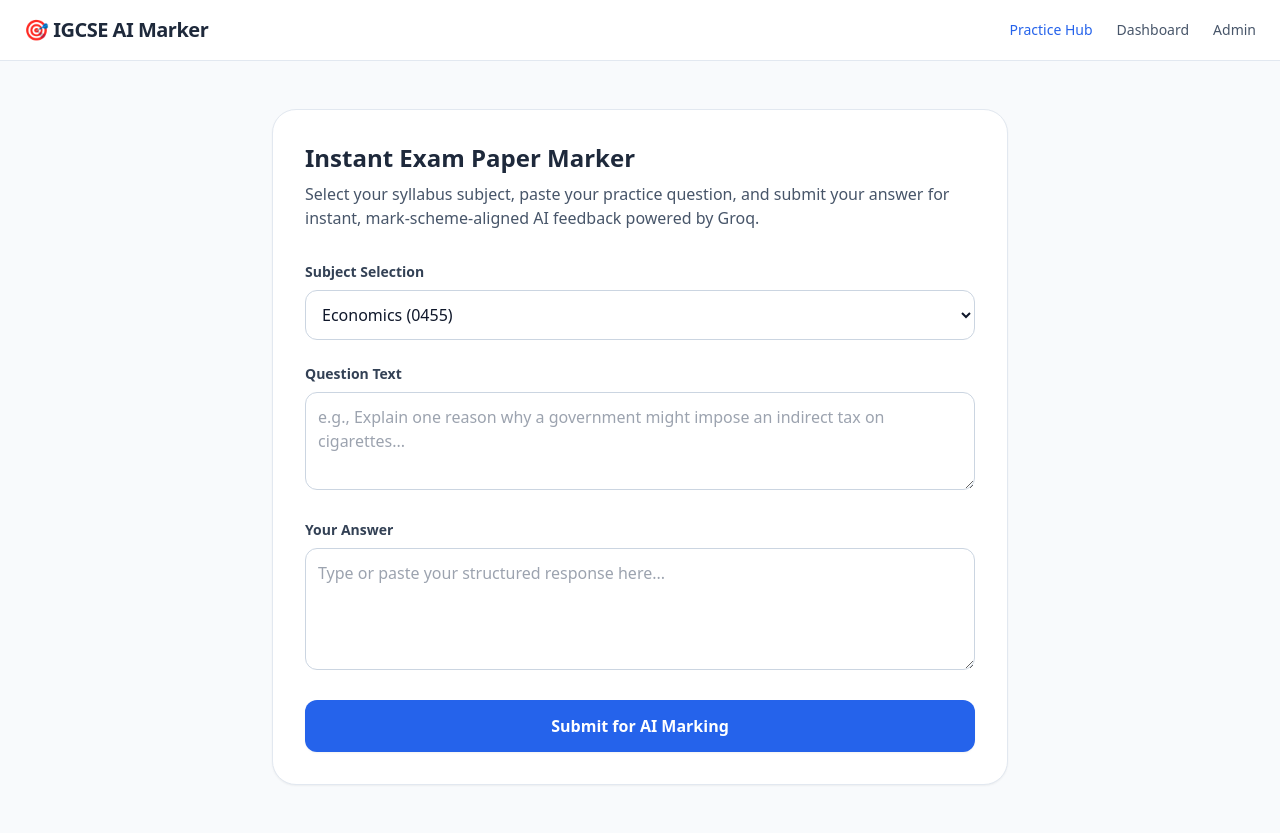
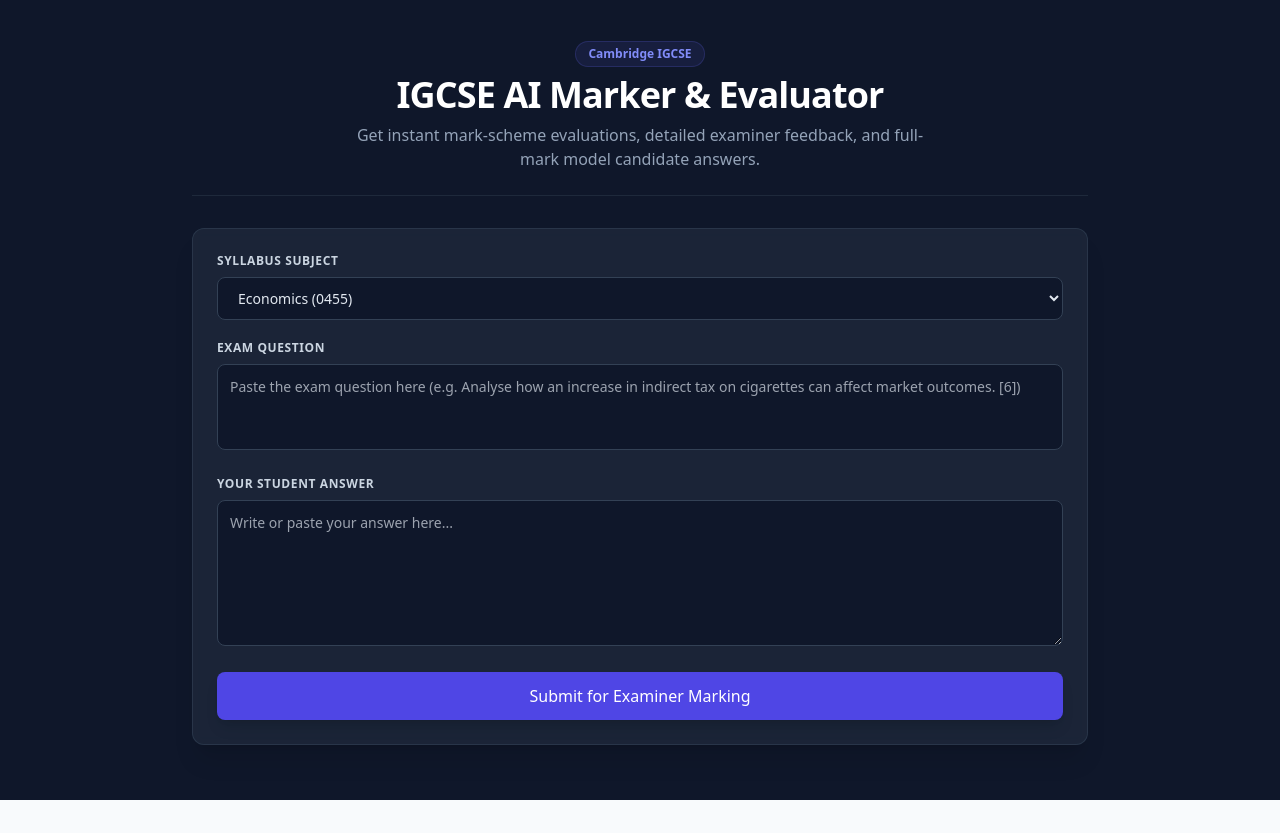
Before and after one commit to fahamuinitiatives-dotcom/master-marker, a Next.js app: page / in a window 1280 px wide. After the commit the page ends 800 px from the top, so only its background shows below. Built offline with nearby package versions, Linux system fonts and the light colour scheme.

Commit message:
Update page.tsx

```diff
--- a/app/page.tsx
+++ b/app/page.tsx
@@ -1,19 +1,20 @@
 'use client';
 
-import React, { useState } from 'react';
-import Link from 'next/link';
+import { useState } from 'react';
 
-export default function HomePage() {
-  const [subject, setSubject] = useState('0455');
+export default function Home() {
+  const [subject, setSubject] = useState('Economics (0455)');
   const [question, setQuestion] = useState('');
   const [answer, setAnswer] = useState('');
+  const [feedback, setFeedback] = useState('');
   const [loading, setLoading] = useState(false);
-  const [result, setResult] = useState<{ score: string; feedback: string } | null>(null);
+  const [error, setError] = useState('');
 
-  const handleMark = async (e: React.FormEvent) => {
+  const handleSubmit = async (e: React.FormEvent) => {
     e.preventDefault();
     setLoading(true);
-    setResult(null);
+    setError('');
+    setFeedback('');
 
     try {
       const res = await fetch('/api/mark', {
@@ -25,75 +26,80 @@ export default function HomePage() {
       const data = await res.json();
 
       if (!res.ok) {
-        throw new Error(data.error || 'Evaluation failed');
+        throw new Error(data.error || 'Failed to generate evaluation.');
       }
 
-      setResult({
-        score: 'Evaluated',
-        feedback: data.feedback,
-      });
+      setFeedback(data.feedback);
     } catch (err: any) {
-      alert(`Error: ${err.message}`);
+      setError(err.message);
     } finally {
       setLoading(false);
     }
   };
 
   return (
-    <div className="min-h-screen bg-slate-50 text-slate-900">
-      {/* Navigation Header */}
-      <header className="bg-white border-b border-slate-200 py-4 px-6 flex justify-between items-center shadow-xs">
-        <h1 className="text-xl font-bold text-slate-800 tracking-tight">🎯 IGCSE AI Marker</h1>
-        <nav className="flex gap-6 text-sm font-medium">
-          <Link href="/practice" className="text-blue-600 hover:underline">Practice Hub</Link>
-          <Link href="/dashboard" className="text-slate-600 hover:underline">Dashboard</Link>
-          <Link href="/admin" className="text-slate-600 hover:underline">Admin</Link>
-        </nav>
+    <main className="min-h-screen bg-slate-900 text-slate-100 py-10 px-4 sm:px-8">
+      <div className="max-w-4xl mx-auto space-y-8">
+
+        {/* Header Section */}
+        <header className="text-center space-y-2 border-b border-slate-800 pb-6">
+          <span className="inline-block px-3 py-1 bg-indigo-500/10 text-indigo-400 text-xs font-semibold rounded-full border border-indigo-500/20">
+            Cambridge IGCSE
+          </span>
+          <h1 className="text-3xl sm:text-4xl font-extrabold tracking-tight text-white">
+            IGCSE AI Marker & Evaluator
+          </h1>
+          <p className="text-slate-400 text-sm sm:text-base max-w-xl mx-auto">
+            Get instant mark-scheme evaluations, detailed examiner feedback, and full-mark model candidate answers.
+          </p>
         </header>
 
-      {/* Main Container */}
-      <main className="max-w-3xl mx-auto px-4 py-12">
-        <div className="bg-white rounded-2xl shadow-sm border border-slate-200 p-8">
-          <h2 className="text-2xl font-bold text-slate-800 mb-2">Instant Exam Paper Marker</h2>
-          <p className="text-slate-600 mb-8">
-            Select your syllabus subject, paste your practice question, and submit your answer for instant, mark-scheme-aligned AI feedback powered by Groq.
-          </p>
+        {/* Input Form */}
+        <form onSubmit={handleSubmit} className="bg-slate-800/80 border border-slate-700/60 rounded-xl p-6 shadow-xl space-y-5 backdrop-blur-sm">
 
-          <form onSubmit={handleMark} className="space-y-6">
           <div>
-              <label className="block text-sm font-semibold text-slate-700 mb-2">Subject Selection</label>
+            <label className="block text-xs font-semibold text-slate-300 uppercase tracking-wider mb-2">
+              Syllabus Subject
+            </label>
             <select
               value={subject}
               onChange={(e) => setSubject(e.target.value)}
-                className="w-full p-3 bg-white border border-slate-300 rounded-xl focus:ring-2 focus:ring-blue-500 focus:outline-none"
+              className="w-full bg-slate-900 border border-slate-700 rounded-lg px-4 py-2.5 text-sm text-slate-200 focus:outline-none focus:ring-2 focus:ring-indigo-500 transition"
             >
-                <option value="0455">Economics (0455)</option>
-                <option value="0580">Mathematics Extended (0580)</option>
-                <option value="0610">Biology (0610)</option>
-                <option value="0500">First Language English (0500)</option>
+              <option value="Economics (0455)">Economics (0455)</option>
+              <option value="Biology (0610)">Biology (0610)</option>
+              <option value="Chemistry (0620)">Chemistry (0620)</option>
+              <option value="Physics (0625)">Physics (0625)</option>
+              <option value="First Language English (0500)">First Language English (0500)</option>
+              <option value="Global Perspectives (0457)">Global Perspectives (0457)</option>
+              <option value="ICT (0417)">ICT (0417)</option>
             </select>
           </div>
 
           <div>
-              <label className="block text-sm font-semibold text-slate-700 mb-2">Question Text</label>
+            <label className="block text-xs font-semibold text-slate-300 uppercase tracking-wider mb-2">
+              Exam Question
+            </label>
             <textarea
               rows={3}
               value={question}
               onChange={(e) => setQuestion(e.target.value)}
-                placeholder="e.g., Explain one reason why a government might impose an indirect tax on cigarettes..."
-                className="w-full p-3 border border-slate-300 rounded-xl focus:ring-2 focus:ring-blue-500 focus:outline-none"
+              placeholder="Paste the exam question here (e.g. Analyse how an increase in indirect tax on cigarettes can affect market outcomes. [6])"
+              className="w-full bg-slate-900 border border-slate-700 rounded-lg p-3 text-sm text-slate-200 focus:outline-none focus:ring-2 focus:ring-indigo-500 transition resize-none"
               required
             />
           </div>
 
           <div>
-              <label className="block text-sm font-semibold text-slate-700 mb-2">Your Answer</label>
+            <label className="block text-xs font-semibold text-slate-300 uppercase tracking-wider mb-2">
+              Your Student Answer
+            </label>
             <textarea
-                rows={4}
+              rows={6}
               value={answer}
               onChange={(e) => setAnswer(e.target.value)}
-                placeholder="Type or paste your structured response here..."
-                className="w-full p-3 border border-slate-300 rounded-xl focus:ring-2 focus:ring-blue-500 focus:outline-none"
+              placeholder="Write or paste your answer here..."
+              className="w-full bg-slate-900 border border-slate-700 rounded-lg p-3 text-sm text-slate-200 focus:outline-none focus:ring-2 focus:ring-indigo-500 transition"
               required
             />
           </div>
@@ -101,26 +107,49 @@ export default function HomePage() {
           <button
             type="submit"
             disabled={loading}
-              className="w-full bg-blue-600 hover:bg-blue-700 text-white font-semibold py-3.5 rounded-xl transition duration-200 disabled:opacity-50 shadow-sm"
+            className="w-full py-3 bg-indigo-600 hover:bg-indigo-500 disabled:bg-indigo-800/50 text-white font-medium rounded-lg shadow-lg transition duration-150 flex justify-center items-center gap-2"
           >
-              {loading ? 'Evaluating with Groq AI...' : 'Submit for AI Marking'}
+            {loading ? (
+              <>
+                <svg className="animate-spin h-5 w-5 text-white" fill="none" viewBox="0 0 24 24">
+                  <circle className="opacity-25" cx="12" cy="12" r="10" stroke="currentColor" strokeWidth="4"></circle>
+                  <path className="opacity-75" fill="currentColor" d="M4 12a8 8 0 018-8v8H4z"></path>
+                </svg>
+                Evaluating with Groq AI...
+              </>
+            ) : (
+              'Submit for Examiner Marking'
+            )}
           </button>
         </form>
 
-          {/* Results Display Box */}
-          {result && (
-            <div className="mt-8 p-6 bg-blue-50/50 border border-blue-100 rounded-xl animate-fadeIn">
-              <h3 className="text-lg font-bold text-slate-800 mb-3">Marking Assessment</h3>
-              <div>
-                <span className="text-sm font-medium text-slate-600 block mb-1">Examiner Feedback: </span>
-                <div className="text-slate-700 bg-white p-4 rounded-lg border border-slate-200 text-sm leading-relaxed whitespace-pre-wrap">
-                  {result.feedback}
-                </div>
-              </div>
+        {/* Error Display */}
+        {error && (
+          <div className="bg-red-500/10 border border-red-500/30 text-red-400 p-4 rounded-xl text-sm">
+            {error}
           </div>
         )}
+
+        {/* Feedback Section */}
+        {feedback && (
+          <section className="bg-slate-800/90 border border-indigo-500/30 rounded-xl p-6 shadow-2xl space-y-4">
+            <div className="flex items-center justify-between border-b border-slate-700 pb-3">
+              <h2 className="text-xl font-bold text-white flex items-center gap-2">
+                <span>📋</span> Examiner Evaluation
+              </h2>
+              <span className="text-xs font-semibold bg-emerald-500/10 text-emerald-400 border border-emerald-500/20 px-2.5 py-1 rounded-full">
+                Groq 120B Verified
+              </span>
+            </div>
+
+            {/* Formatted Output Box */}
+            <div className="whitespace-pre-wrap text-slate-200 text-sm sm:text-base leading-relaxed space-y-3 font-sans">
+              {feedback}
+            </div>
+          </section>
+        )}
+
       </div>
     </main>
-    </div>
   );
 }
```
Lines whose indentation alone changed are shown as unchanged.
